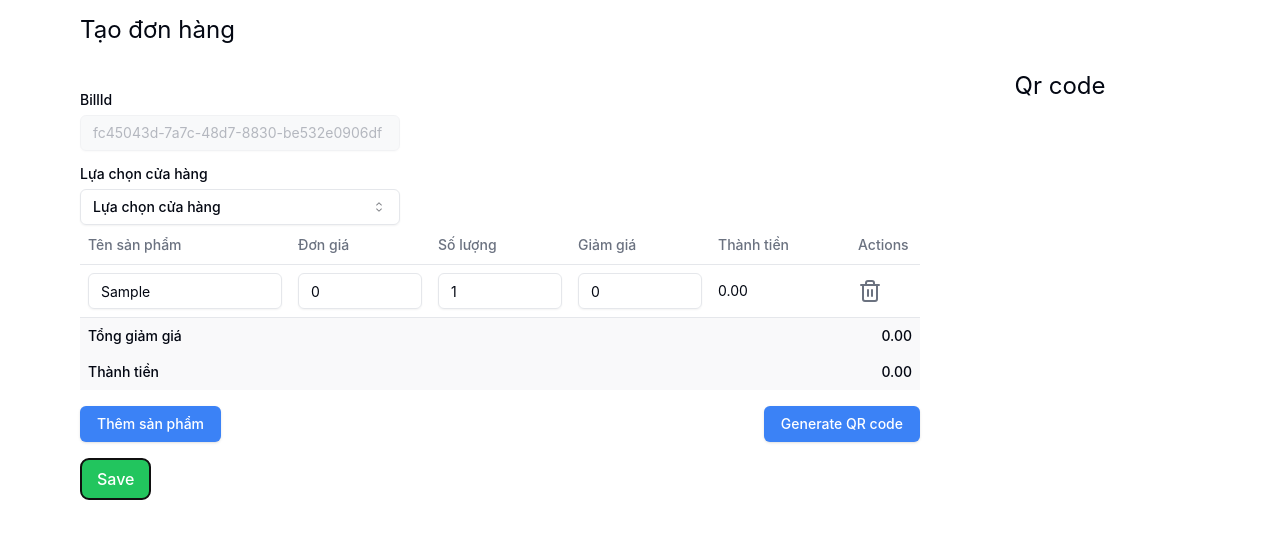
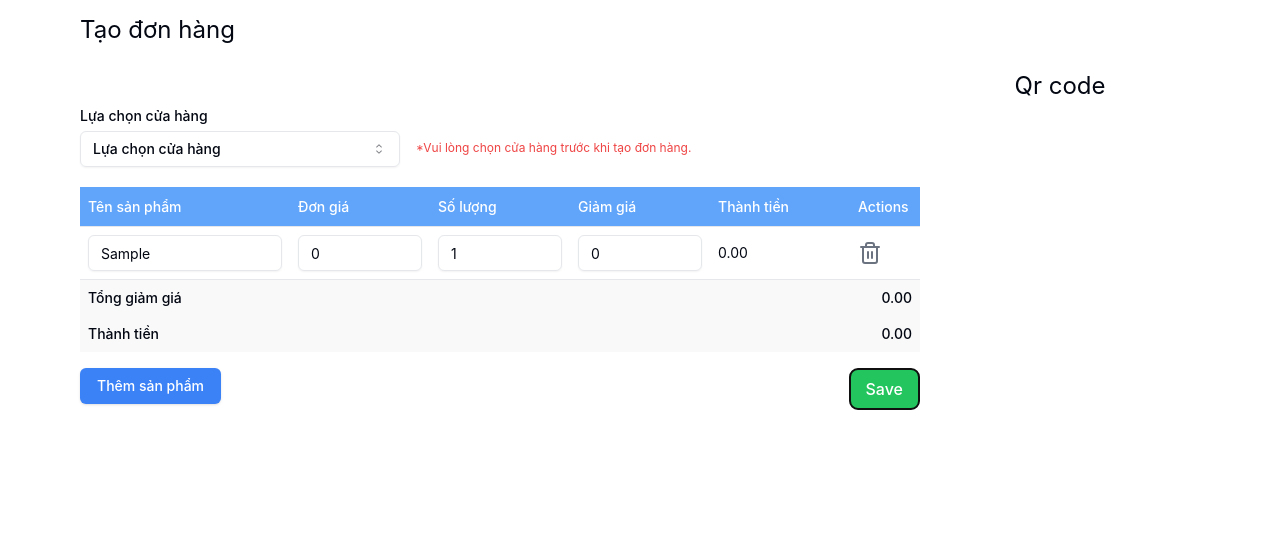
Before and after one commit to 12ducmanh12/Virtual-Pos-FE, a React (Vite) app: page /create-bill in a window 1280 px wide. Both pictures are taken after typing "Sample" into the empty fields and a click on the button "Save". Shown: the top 538 px of the page. Built offline with nearby package versions, Linux system fonts and the light colour scheme; no server answers; the HTML template or start-up script is replaced by a standard one.

Commit message:
update code

```diff
--- a/package.json
+++ b/package.json
@@ -14,6 +14,7 @@
     "@radix-ui/react-label": "^2.1.0",
     "@radix-ui/react-select": "^2.1.2",
     "@radix-ui/react-slot": "^1.1.0",
+    "axios": "^1.7.7",
     "class-variance-authority": "^0.7.0",
     "clsx": "^2.1.1",
     "lucide-react": "^0.453.0",
--- a/src/page/create-bill/create-bill.tsx
+++ b/src/page/create-bill/create-bill.tsx
@@ -2,7 +2,6 @@ import { useState } from "react";
 import Container from "@/components/container";
 import { Input } from "@/components/ui/input";
 import { Label } from "@/components/ui/label";
-import { v4 as uuidv4 } from "uuid";
 import QRCode from "react-qr-code";
 import { Trash2 } from "lucide-react";
 import {
@@ -24,25 +23,26 @@ import {
   TableRow,
 } from "@/components/ui/table";
 import { Button } from "@/components/ui/button";
+import axios from "axios";
 
 function CreateBill() {
   const [products, setProducts] = useState([
-    { name: "", price: 0, quantity: 1, discount: 0, total: 0 },
+    { name: "", unitPrice: 0, amount: 1, discount: 0, total: 0 },
   ]);
-  const [store, setStore] = useState("");
+  const [error, setError] = useState("");
+  const [retailerId, setRetailerId] = useState("");
   const [qrCode, setQrCode] = useState("");
-  const billID = uuidv4();
   const handleProductChange = (index: number, field: string, value: string) => {
     const updatedProducts: any = [...products];
     updatedProducts[index][field] =
-      field === "price" || field === "quantity" || field === "discount"
+      field === "unitPrice" || field === "amount" || field === "discount"
         ? parseFloat(value)
         : value;
 
     // Tính lại tổng tiền cho mỗi sản phẩm
     updatedProducts[index].total =
-      (updatedProducts[index].price - updatedProducts[index].discount) *
-      updatedProducts[index].quantity;
+      (updatedProducts[index].unitPrice - updatedProducts[index].discount) *
+      updatedProducts[index].amount;
 
     setProducts(updatedProducts);
   };
@@ -50,7 +50,7 @@ function CreateBill() {
   const addProduct = () => {
     setProducts([
       ...products,
-      { name: "", price: 0, quantity: 1, discount: 0, total: 0 },
+      { name: "", unitPrice: 0, amount: 1, discount: 0, total: 0 },
     ]);
   };
 
@@ -71,34 +71,29 @@ function CreateBill() {
   };
 
   const handleSubmit = async () => {
+    if (!retailerId) {
+      setError("Vui lòng chọn cửa hàng trước khi tạo đơn hàng.");
+      return;
+    }
+    setError("");
     const billData = {
-      store,
+      retailerId,
       products,
       totalDiscount: products.reduce(
-        (acc, product) => acc + product.discount * product.quantity,
+        (acc, product) => acc + product.discount * product.amount,
         0
       ),
-      totalAmount: products.reduce((acc, product) => acc + product.total, 0),
+      total: products.reduce((acc, product) => acc + product.total, 0),
     };
 
-    try {
-      const response = await fetch("API_ENDPOINT_URL", {
-        method: "POST",
-        headers: {
-          "Content-Type": "application/json",
-        },
-        body: JSON.stringify(billData),
+    axios
+      .post("http://localhost:5281/api/bill/create", billData)
+      .then((response) => {
+        setQrCode(`https://sanbox/${response.data.billId}`);
+      })
+      .catch((error) => {
+        console.error("Error:", error);
       });
-
-      if (response.ok) {
-        alert("Đơn hàng đã được gửi thành công!");
-      } else {
-        alert("Có lỗi xảy ra!");
-      }
-    } catch (error) {
-      console.error("Error submitting bill:", error);
-      alert("Không thể gửi đơn hàng.");
-    }
   };
 
   return (
@@ -107,40 +102,39 @@ function CreateBill() {
         <div className="w-3/4">
           <h4>Tạo đơn hàng</h4>
           <div className="flex flex-col gap-y-4 mt-12">
-            <div className="flex flex-col gap-y-2">
-              <Label htmlFor="email">BillId</Label>
-              <Input
-                disabled
-                type="id"
-                placeholder={billID}
-                className="bg-gray-100 text-white w-80"
-              />
-            </div>
+            <div className="flex flex-col gap-y-2"></div>
+            <div className="flex items-center gap-4">
               <div className="flex flex-col gap-y-2">
                 <Label htmlFor="store">Lựa chọn cửa hàng</Label>
-              <Select onValueChange={(value) => setStore(value)}>
+                <Select onValueChange={(value) => setRetailerId(value)}>
                   <SelectTrigger className="w-80">
                     <SelectValue placeholder="Lựa chọn cửa hàng" />
                   </SelectTrigger>
                   <SelectContent>
                     <SelectGroup>
-                    <SelectItem value="coopmart">Coopmart</SelectItem>
-                    <SelectItem value="GS25">GS25</SelectItem>
-                    <SelectItem value="Thai Son">Thai Son</SelectItem>
+                      <SelectItem value="1">Coopmart</SelectItem>
+                      <SelectItem value="2">GS25</SelectItem>
+                      <SelectItem value="3">Circle K</SelectItem>
                     </SelectGroup>
                   </SelectContent>
                 </Select>
               </div>
+
+              {/* Hiển thị lỗi bên cạnh Select */}
+              {error && <p className="text-red-500 pt-5 text-xs">*{error}</p>}
             </div>
-          <Table>
-            <TableHeader>
+          </div>
+          <Table className="mt-5">
+            <TableHeader className="bg-blue-400">
               <TableRow>
-                <TableHead className="w-3/12">Tên sản phẩm</TableHead>
-                <TableHead className="w-2/12">Đơn giá</TableHead>
-                <TableHead className="w-2/12">Số lượng</TableHead>
-                <TableHead className="w-2/12">Giảm giá</TableHead>
-                <TableHead className="w-2/12">Thành tiền</TableHead>
-                <TableHead className="w-1/12">Actions</TableHead>
+                <TableHead className="w-3/12 text-white">
+                  Tên sản phẩm
+                </TableHead>
+                <TableHead className="w-2/12 text-white">Đơn giá</TableHead>
+                <TableHead className="w-2/12 text-white">Số lượng</TableHead>
+                <TableHead className="w-2/12 text-white">Giảm giá</TableHead>
+                <TableHead className="w-2/12 text-white">Thành tiền</TableHead>
+                <TableHead className="w-1/12 text-white">Actions</TableHead>
               </TableRow>
             </TableHeader>
             <TableBody>
@@ -158,9 +152,9 @@ function CreateBill() {
                   <TableCell>
                     <Input
                       type="number"
-                      value={product.price}
+                      value={product.unitPrice}
                       onChange={(e) =>
-                        handleProductChange(index, "price", e.target.value)
+                        handleProductChange(index, "unitPrice", e.target.value)
                       }
                       placeholder="Đơn giá"
                     />
@@ -168,9 +162,9 @@ function CreateBill() {
                   <TableCell>
                     <Input
                       type="number"
-                      value={product.quantity}
+                      value={product.amount}
                       onChange={(e) =>
-                        handleProductChange(index, "quantity", e.target.value)
+                        handleProductChange(index, "amount", e.target.value)
                       }
                       placeholder="Số lượng"
                     />
@@ -188,7 +182,6 @@ function CreateBill() {
                   <TableCell>{product.total.toFixed(2)}</TableCell>
                   <TableCell>
                     <Trash2
-                      // color="red"
                       onClick={() => removeProduct(index)}
                       className=" cursor-pointer text-gray-500 hover:text-red-500"
                     />
@@ -202,8 +195,7 @@ function CreateBill() {
                 <TableCell className="text-right">
                   {products
                     .reduce(
-                      (acc, product) =>
-                        acc + product.discount * product.quantity,
+                      (acc, product) => acc + product.discount * product.amount,
                       0
                     )
                     .toFixed(2)}
@@ -226,12 +218,12 @@ function CreateBill() {
             >
               Thêm sản phẩm
             </Button>
-            <Button
-              className="mt-4 bg-blue-500 text-white px-4 py-2"
-              onClick={() => setQrCode(`https://sanbox-demo/${billID}`)}
+            <button
+              className="mt-4 bg-green-500 text-white px-4 py-2"
+              onClick={handleSubmit}
             >
-              Generate QR code
-            </Button>
+              Save
+            </button>
           </div>
         </div>
         <div className="w-1/4">
@@ -265,14 +257,7 @@ function CreateBill() {
           </div>
         </div>
       </div>
-      <div>
-        <button
-          className="mt-4 bg-green-500 text-white px-4 py-2"
-          onClick={handleSubmit}
-        >
-          Save
-        </button>
-      </div>
+      <div></div>
     </Container>
   );
 }
--- a/src/page/home.tsx
+++ b/src/page/home.tsx
@@ -1,7 +1,7 @@
+import Container from "@/components/container";
 import {
   Table,
   TableBody,
-  TableCaption,
   TableCell,
   TableFooter,
   TableHead,
@@ -54,34 +54,46 @@ const invoices = [
   },
 ];
 
-export function Home() {
+function Home() {
   return (
+    <Container>
       <Table>
-      <TableCaption>A list of your recent invoices.</TableCaption>
-      <TableHeader>
+        <TableHeader className="bg-blue-400 text-white">
           <TableRow>
-          <TableHead className="w-[100px]">Invoice</TableHead>
-          <TableHead>Status</TableHead>
-          <TableHead>Method</TableHead>
-          <TableHead className="text-right">Amount</TableHead>
+            <TableHead className="w-1/5 text-white text-center">
+              Bill Id
+            </TableHead>
+            <TableHead className="w-2/5 text-white text-center">
+              Tên cửa hàng
+            </TableHead>
+            <TableHead className="w-1/5 text-white text-center">
+              Tổng tiền
+            </TableHead>
+            <TableHead className="w-1/5 text-white text-center">
+              Qr Code
+            </TableHead>
           </TableRow>
         </TableHeader>
         <TableBody>
           {invoices.map((invoice) => (
             <TableRow key={invoice.invoice}>
-            <TableCell className="font-medium">{invoice.invoice}</TableCell>
-            <TableCell>{invoice.paymentStatus}</TableCell>
-            <TableCell>{invoice.paymentMethod}</TableCell>
-            <TableCell className="text-right">{invoice.totalAmount}</TableCell>
+              <TableCell className="font-medium text-center">
+                {invoice.invoice}
+              </TableCell>
+              <TableCell className="text-center">
+                {invoice.paymentStatus}
+              </TableCell>
+              <TableCell className="text-center">
+                {invoice.paymentMethod}
+              </TableCell>
+              <TableCell className="text-center">
+                {invoice.totalAmount}
+              </TableCell>
             </TableRow>
           ))}
         </TableBody>
-      <TableFooter>
-        <TableRow>
-          <TableCell colSpan={3}>Total</TableCell>
-          <TableCell className="text-right">$2,500.00</TableCell>
-        </TableRow>
-      </TableFooter>
       </Table>
+    </Container>
   );
 }
+export default Home;
```
Also changed, not shown: 1 other file (tests, documents, lock files or other folders). Lines whose indentation alone changed are shown as unchanged.
